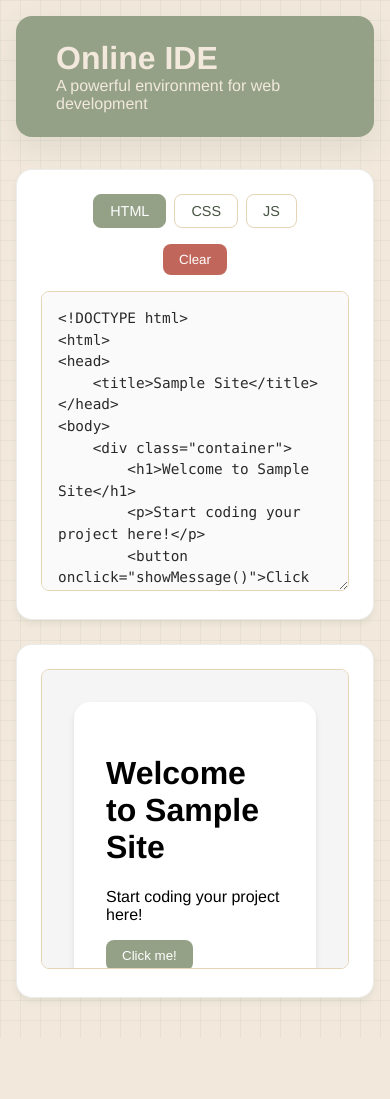
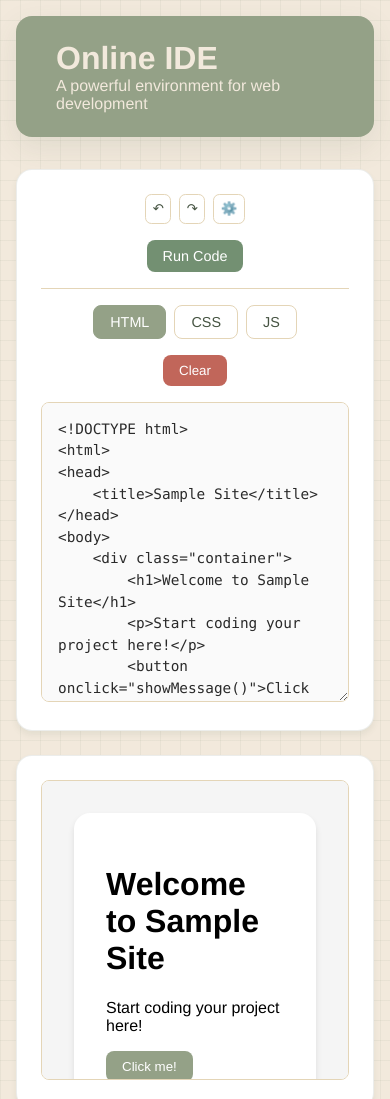
Before and after one commit to Aurora-291/Online-IDE, a plain HTML site: page index.html in a window 390 px wide. Shown: the top 1099 px of the page. Before the commit the page ends 1038 px from the top, so only its background shows below. Drawn offline with Linux system fonts and the light colour scheme.

Commit message:
Add code formatting and editor controls

```diff
--- a/index.html
+++ b/index.html
@@ -4,6 +4,9 @@
     <meta charset="UTF-8">
     <meta name="viewport" content="width=device-width, initial-scale=1.0">
     <title>Online IDE</title>
+    <script src="https://cdnjs.cloudflare.com/ajax/libs/js-beautify/1.14.7/beautify.min.js"></script>
+    <script src="https://cdnjs.cloudflare.com/ajax/libs/js-beautify/1.14.7/beautify-css.min.js"></script>
+    <script src="https://cdnjs.cloudflare.com/ajax/libs/js-beautify/1.14.7/beautify-html.min.js"></script>
     <link rel="stylesheet" href="style.css">
 </head>
 <body>
@@ -17,6 +20,23 @@
 
         <div class="editor-container">
             <div class="code-panel">
+                <div class="panel-header">
+                    <div class="editor-controls">
+                        <button class="control-btn" onclick="undo(lastActiveTab)" title="Undo (Ctrl+Z)">
+                            <span class="icon">↶</span>
+                        </button>
+                        <button class="control-btn" onclick="redo(lastActiveTab)" title="Redo (Ctrl+Y)">
+                            <span class="icon">↷</span>
+                        </button>
+                        <button class="control-btn" onclick="formatCode(lastActiveTab)" title="Format Code">
+                            <span class="icon">⚙️</span>
+                        </button>
+                    </div>
+                    <div class="action-buttons">
+                        <button class="action-btn run-btn" onclick="runCode()">Run Code</button>
+                    </div>
+                </div>
+
                 <div class="tabs-container">
                     <div class="tabs">
                         <button class="tab active" onclick="switchTab('html')">
--- a/script.js
+++ b/script.js
@@ -15,6 +15,34 @@ let historyPosition = {
 
 document.addEventListener('DOMContentLoaded', () => {
     setupEditorListeners();
+    function formatCode(type) {
+    const editor = document.getElementById(`${type}-code`);
+    let formatted = editor.value;
+
+    try {
+        if (type === 'js') {
+            formatted = js_beautify(formatted, {
+                indent_size: 4,
+                space_in_empty_paren: true
+            });
+        } else if (type === 'html') {
+            formatted = html_beautify(formatted, {
+                indent_size: 4,
+                max_preserve_newlines: 2
+            });
+        } else if (type === 'css') {
+            formatted = css_beautify(formatted, {
+                indent_size: 4
+            });
+        }
+
+        editor.value = formatted;
+        addToHistory(formatted, type);
+        runCode();
+    } catch (error) {
+        console.error('Error formatting code:', error);
+    }
+}
     loadDefaultCode();
     runCode();
 });
@@ -147,8 +175,11 @@ function setupEditorListeners() {
                 } else if (e.key === 'y' || (e.shiftKey && e.key === 'z')) {
                     e.preventDefault();
                     redo(type);
+                } else if (e.key === 'Enter') {
+                    e.preventDefault();
+                    runCode();
                 }
-            } else if (e.key === 'Tab') {
+            }else if (e.key === 'Tab') {
                 e.preventDefault();
                 const start = editor.selectionStart;
                 const end = editor.selectionEnd;
--- a/style.css
+++ b/style.css
@@ -71,6 +71,54 @@ body {
     transition: all 0.3s ease;
     border: 1px solid rgba(70, 84, 66, 0.1);
     height: fit-content;
+}
+.panel-header {
+    display: flex;
+    justify-content: space-between;
+    align-items: center;
+    margin-bottom: 1rem;
+    padding-bottom: 1rem;
+    border-bottom: 1px solid var(--sand);
+}
+
+.editor-controls {
+    display: flex;
+    gap: 0.5rem;
+}
+
+.action-buttons {
+    display: flex;
+    gap: 0.5rem;
+}
+
+.control-btn {
+    padding: 0.4rem;
+    background: transparent;
+    border: 1px solid var(--sand);
+    border-radius: 0.4rem;
+    color: var(--forest);
+    cursor: pointer;
+    transition: all 0.2s ease;
+}
+
+.control-btn:hover {
+    background: var(--sand);
+    color: var(--forest);
+}
+
+.action-btn {
+    padding: 0.5rem 1rem;
+    border: none;
+    border-radius: 0.5rem;
+    font-weight: 500;
+    cursor: pointer;
+    transition: all 0.3s ease;
+    font-size: 0.9rem;
+}
+
+.run-btn {
+    background: var(--leaf);
+    color: white;
 }
 
 .tabs-container {
@@ -167,6 +215,21 @@ button:hover {
         gap: 1rem;
     }
 
+    .panel-header {
+        flex-direction: column;
+        gap: 1rem;
+    }
+
+    .editor-controls {
+        width: 100%;
+        justify-content: center;
+    }
+
+    .action-buttons {
+        width: 100%;
+        justify-content: center;
+    }
+
     .tabs-container {
         flex-direction: column;
         gap: 1rem;
```
